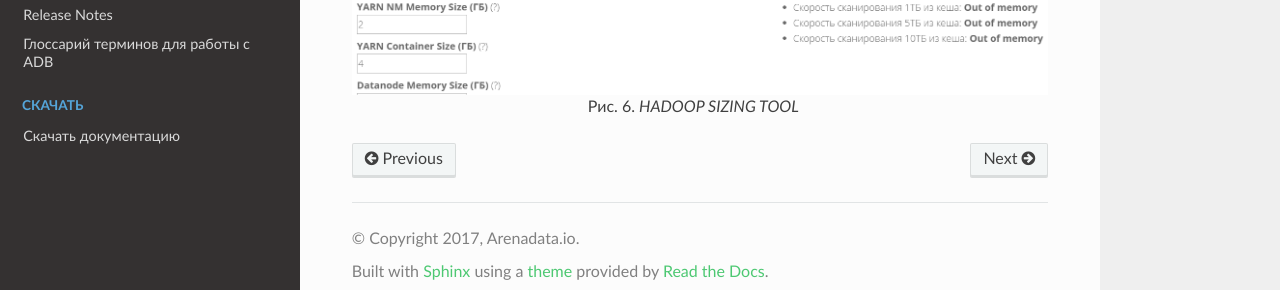
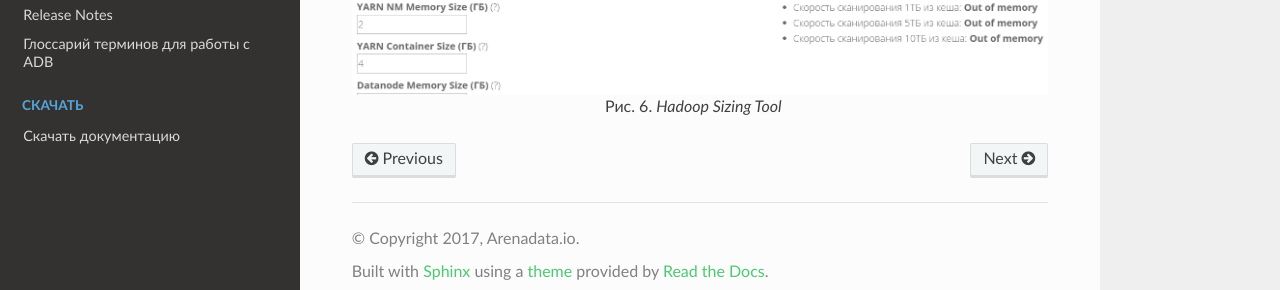
Before and after one commit to arenadata/docs_adps, a Sphinx documentation site: the page built from source/install/download.rst, in a window 1280 px wide and 900 px high, scrolled down 2657 px. Shown: the part 592-882 px from the top of the window. Built offline with Sphinx 7.4.7 and the Read the Docs theme 2.0.0, drawn with Linux system fonts in a browser that asks for light colours.

Commit message:
Minor fixes

```diff
--- a/source/install/download.rst
+++ b/source/install/download.rst
@@ -78,4 +78,4 @@
 .. figure:: imgs/install_pic5-1.*
    :align: center
 
-   HADOOP SIZING TOOL
+   Hadoop Sizing Tool
```
